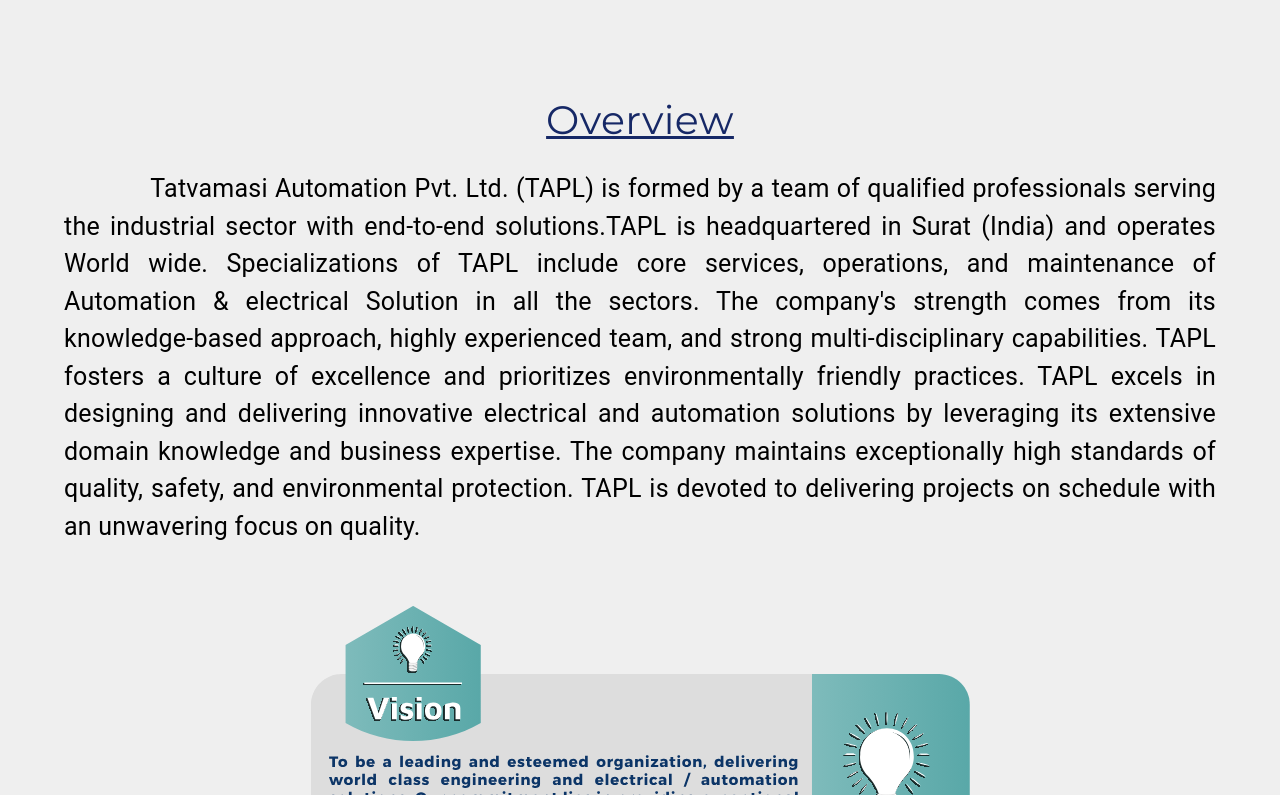
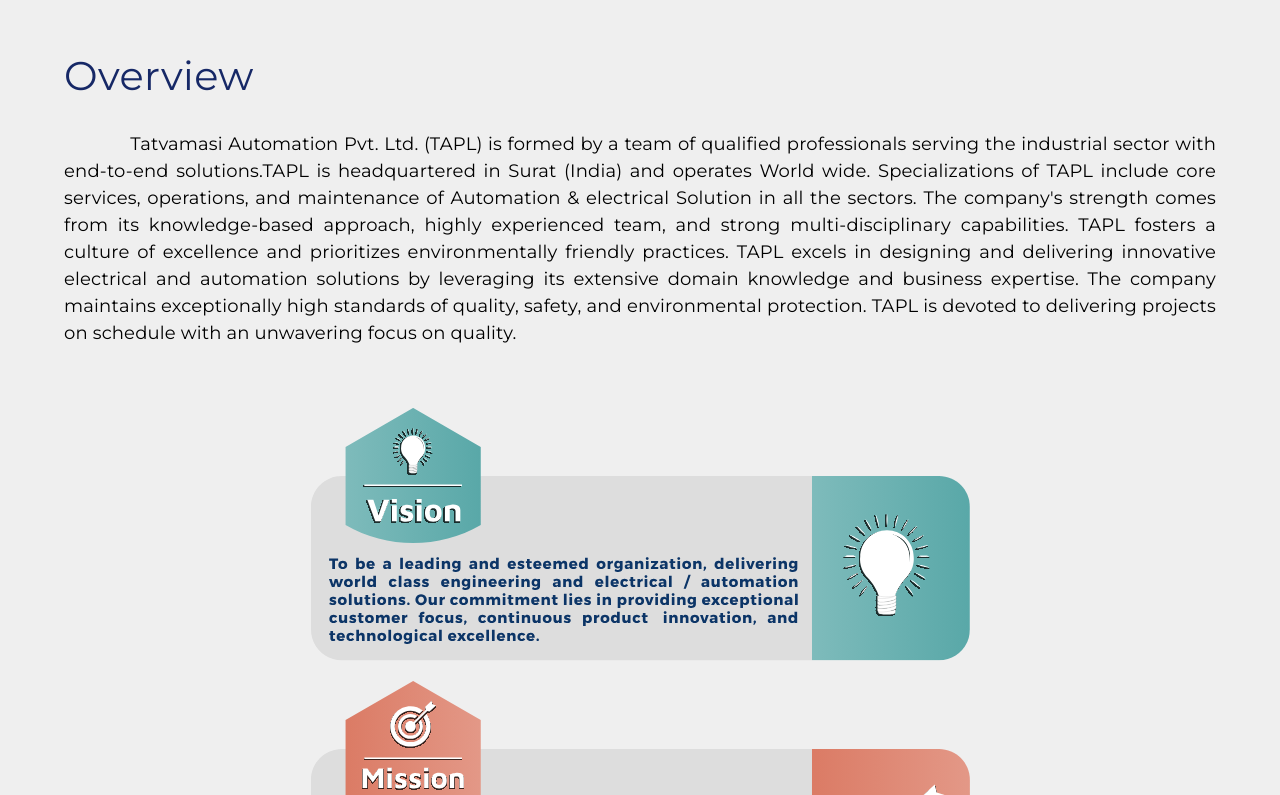
Before and after one commit to Chirag-Jani/tatvamasi-automation, a React (Create React App) app: page /about-us in a window 1280 px wide. Shown: the part 627-1422 px from the top of the page. Built offline with nearby package versions, Linux system fonts and the light colour scheme.

Commit message:
feat: refresh issues & about us overview V2 done

```diff
--- a/package.json
+++ b/package.json
@@ -1,7 +1,7 @@
 {
   "name": "ttvms",
   "version": "0.1.0",
-  "homepage": "https://www.tatvamasiautomation.com",
+  "homepage": "https://shraddhathread.com/",
   "private": true,
   "dependencies": {
     "@emotion/react": "^11.11.1",
--- a/src/components/footer/Connections.js
+++ b/src/components/footer/Connections.js
@@ -1,11 +1,11 @@
 import { Box, Typography } from "@mui/material";
 import React from "react";
 
-import FB from "../../resources/icons/FB.svg";
-import INSTA from "../../resources/icons/INSTA.svg";
-import LINK from "../../resources/icons/LINK.svg";
-import WP from "../../resources/icons/WP.svg";
-import YT from "../../resources/icons/YT.svg";
+// import FB from "../../resources/icons/FB.svg";
+// import INSTA from "../../resources/icons/INSTA.svg";
+// import LINK from "../../resources/icons/LINK.svg";
+// import WP from "../../resources/icons/WP.svg";
+// import YT from "../../resources/icons/YT.svg";
 
 const Connections = () => {
   const mailAndContact = {
@@ -83,7 +83,7 @@
                   color: "white",
                   cursor: "pointer", // Set cursor style to indicate it's clickable
                 }}
-                href="#"
+                href="/"
                 onClick={(e) => {
                   e.preventDefault(); // Prevent the default behavior of the anchor tag
                   console.log("Email link clicked");
--- a/src/components/footer/Map.js
+++ b/src/components/footer/Map.js
@@ -41,7 +41,11 @@
         <Marker position={center} />
       </GoogleMap> */}
       {/* https://maps.app.goo.gl/zkW2FqhVQLWQ8jXNA */}
-      <a href="https://maps.app.goo.gl/zkW2FqhVQLWQ8jXNA" target="_blank">
+      <a
+        href="https://maps.app.goo.gl/zkW2FqhVQLWQ8jXNA"
+        target="_blank"
+        rel="noreferrer"
+      >
         <img
           src={mapImg}
           alt="Map img here"
--- a/src/pages/AboutUs.js
+++ b/src/pages/AboutUs.js
@@ -38,41 +38,30 @@
           }}
         />
       </Box>
+
       <Box
         sx={{
-          padding: "50px 0",
+          margin: "50px auto",
+          marginTop: 0,
+          width: "90%",
         }}
       >
         <Typography
           sx={{
+            fontSize: "40px",
+            textAlign: "justify",
             fontFamily: "Montserrat",
-            color: "#162866",
-            fontSize: {
-              xl: "39.58px",
-              lg: "39.58px",
-              m: "39.58px",
-              sm: "39.58px",
-              xs: "30px",
-            },
-            textAlign: "center",
-            margin: "20px",
-            textDecoration: "underline",
+            color: "rgba(22, 40, 102, 1)",
+            margin: "25px 0",
           }}
         >
           Overview
         </Typography>
         <Typography
           sx={{
-            fontSize: {
-              xl: "25px",
-              lg: "25px",
-              m: "25px",
-              sm: "25px",
-              xs: "15px",
-            },
+            fontSize: "18px",
             textAlign: "justify",
-            width: "90%",
-            margin: "auto",
+            fontFamily: "Montserrat",
           }}
         >
           &nbsp;&nbsp;&nbsp;&nbsp;&nbsp;&nbsp;&nbsp;&nbsp;&nbsp;&nbsp;&nbsp;&nbsp;Tatvamasi
--- a/src/resources/data/data.js
+++ b/src/resources/data/data.js
@@ -4,7 +4,7 @@
 import Tenders from "../../resources/homepageImages/tenders.svg";
 import UsedMachineBuySell from "../../resources/homepageImages/usedMachine.svg";
 import EqStore from "../../resources/homepageImages/eqStore.svg";
-import AMC from "../../resources/homepageImages/amc.svg";
+// import AMC from "../../resources/homepageImages/amc.svg";
 import Career from "../../resources/homepageImages/career.svg";
 import ContactUs from "../../resources/homepageImages/contactUs.svg";
 import GNFC from "../../resources/tenderLogos/GNFC.svg";
@@ -2036,11 +2036,11 @@
     path: "#",
   },
   // amc
-  {
-    name: "AMC",
-    image: AMC,
-    path: "#",
-  },
+  // {
+  //   name: "AMC",
+  //   image: AMC,
+  //   path: "#",
+  // },
   // career
   {
     name: "Career",
```
Also changed, not shown: 88 other files (tests, documents, lock files or other folders).
